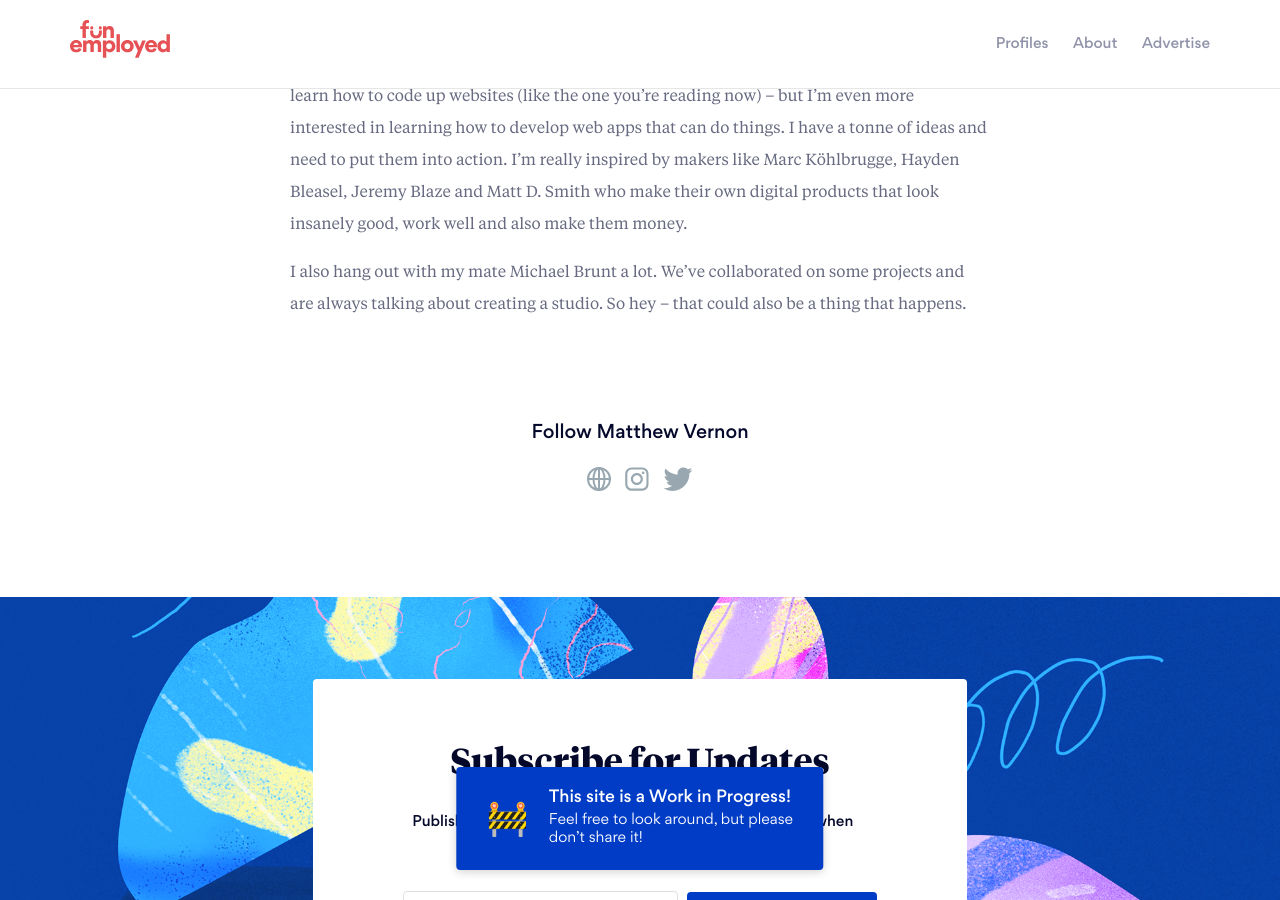
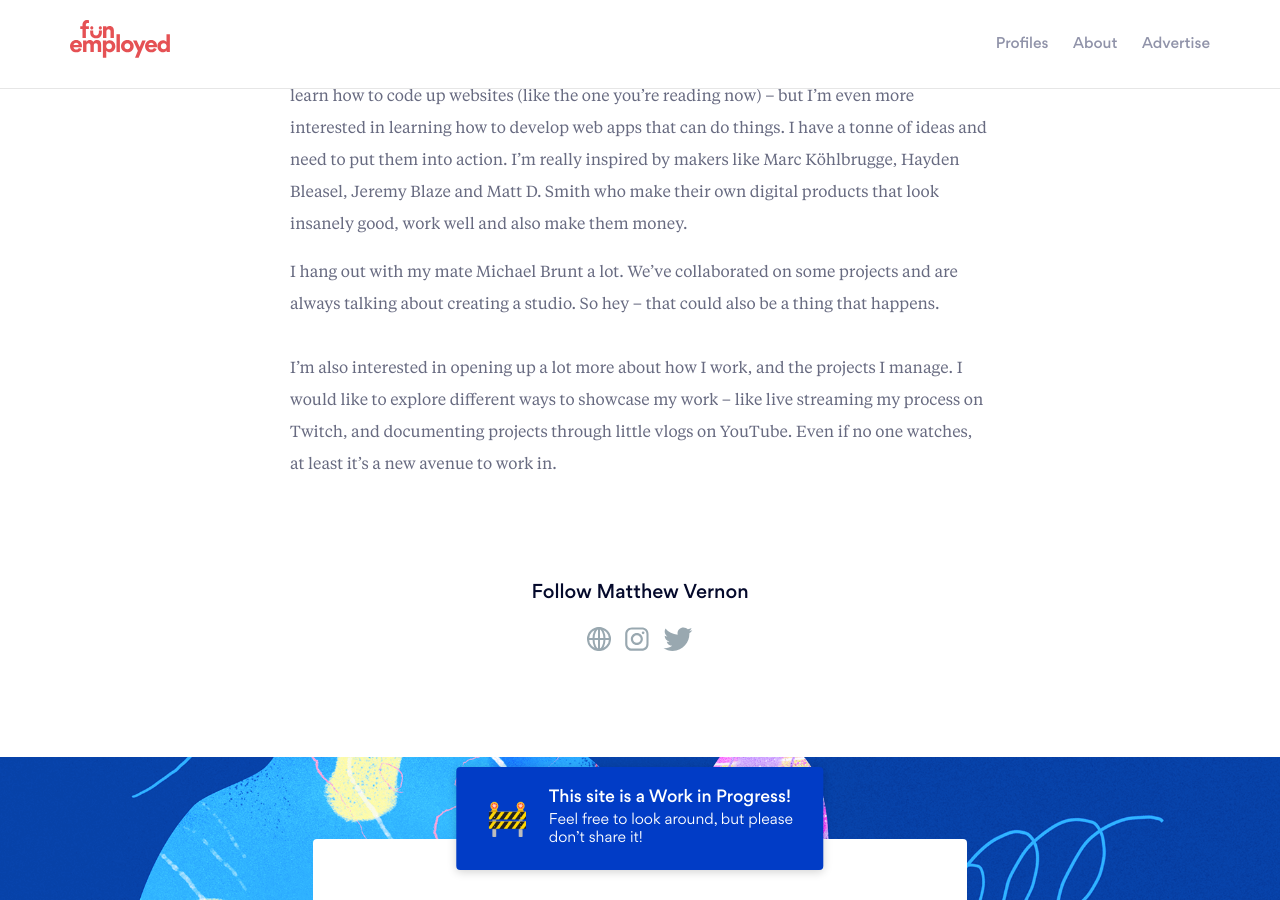
Before and after one commit to mattvernon/funemployed, a Jekyll site: the page built from _profiles/matthewvernon.markdown, in a window 1280 px wide and 900 px high, scrolled down 4752 px. Built offline with Jekyll 4.4.1, drawn with Linux system fonts in a browser that asks for light colours.

Commit message:
Updated Matthewvernon

```diff
--- a/_profiles/matthewvernon.markdown
+++ b/_profiles/matthewvernon.markdown
@@ -28,11 +28,9 @@ Alright – I guess this is pretty vain, but I thought I’d start this website
 
 Here we go..
 
-
 ### Who the fuck am I?
 
 I am Matthew Vernon, a designer from Sydney, Australia. I’m currently freelancing out of my bedroom working for clients on a wide range of projects. I design websites, create strategies, create brands and write a bit of code. In between projects I like to make and build my own projects, with an aim of one day eliminating client work all together.
-
 
 ### How this all got started
 
@@ -42,11 +40,9 @@ Before freelancing I had two full time positions – one at a tech startup and o
 
 Funnily enough – this wasn’t the case, as I was thrown right into the deep end in both positions, with very little help or mentorship. I had to learn things out for myself through experience. This was actually great, because I felt like I progressed as a designer much quicker than other people. I went from fresh out of design school, into a somewhat ‘mid-weight’ role almost immediately. These positions did teach me a lot about business though. They were both pretty small operations so I got to see the ins and outs behind the business. The most important thing I learn from this is that absolutely no one has it together, everyone is learning, and everyone is making it up as they go.
 
-
 ### Why freelance?
 
 From a very young age I have always wanted to have a sense of independence. I have always admired people who have been able to make a living from something they love and enjoy, and aimed to some day reach that point. It’s a bit left of field – but when I was a teenager I was very interested in punk, hardcore, skateboarding and all the other shit that comes along with being a ratchet kid from the suburbs. I looked up to people that went against the grain of society and I believe these subcultures have very much instilled a sense of ideals that is still present in me today. I may not be a pro skateboarder, or touring the world in a hardcore band – but I believe being my own boss and pitching for work in a Black Flag t–shirt is a good enough compromise.
-
 
 ### Preparation
 
@@ -56,7 +52,6 @@ I was getting itchy feet in my full time job and was looking to make a move –
 
 Now that I look back on it I kind of fell into freelance and had it pretty good, but it was definitely something that was years in the making. All the work I had been putting in prior to leaving – like my side projects, my website/portfolio, and my previous freelance experience really provided a nice foundation for me to launch into full-time freelance from.
 
-
 ### Getting clients and projects
 
 A lot of my first projects weren’t actually independent projects with my own clients – they were temporary in-house roles at design studios and startups. For the first 6 or so months of freelancing, I would be jumping between studios and startups (and the agency I worked at full time) doing 2 days here, 3 days there.. charging each studio a day rate.
@@ -65,28 +60,28 @@ The agency I worked at full time needed some help after I had quit, so I came ba
 
 It actually took a while for me to secure my first few real, independent clients. There were a few projects I got from random emails from people who had heard about me from friends, but another way I secured a lot of work was from Facebook Groups. I’m a member of a Facebook group that contains people from the Sydney startup community. It’s full of developers, engineers, growth hackers and people running their own startups – which means, there’s a lot of people that need to hire designers. Every couple of months I put up a post with portfolio and I’ll usually receive a few clients from it.
 
-
 ### Making money and cashing cheques
 
 For agencies, startups and ongoing projects – I’ll charge a day rate. At the moment my day rate is somewhere between $400–$700/day. To calculate this, I doubled what I was earning full-time (to account for expenses, tax and super) and then whacked some more on top to account for periods where I am without work. I’ll charge clients less if they can guarantee work for an extended period of time, and I’ll also add on a “dickhead fee” for clients who I do not enjoy working with.
 
 For independent projects with a scope – I’ll provide a flat rate quote. I usually work this out by estimating how many days I’ll need to spend on it, and then multiplying that by my day rate to calculate how much I should charge.
 
-
 ### Side projects
 
 I have a few side-hustles that bring in a bit of cash.
 
-Last year I wrote an ebook called Sketch + Semplice, its a how-to guide for designers who want to learn how to build completely custom website with Sketch, and Semplice. It took me ages to write – and when I launched it I got about 30 orders in the first week. That was a nice little nugget of extra cash, but was kind of nothing when I thought about how much work I put into it. Since then it’s kind of become a “passive income” thing, as I’ll still get a few random orders coming in. Maybe 2 or 3 a month. Nothing to rave about though.
+Last year I wrote an ebook called Sketch \+ Semplice, its a how-to guide for designers who want to learn how to build completely custom website with Sketch, and Semplice. It took me ages to write – and when I launched it I got about 30 orders in the first week. That was a nice little nugget of extra cash, but was kind of nothing when I thought about how much work I put into it. Since then it’s kind of become a “passive income” thing, as I’ll still get a few random orders coming in. Maybe 2 or 3 a month. Nothing to rave about though.
 
 I run a clothing label for design nerds called Neue Goods. It makes money – but not a lot. I’m constantly funnelling it back into the business. So right now I haven’t made a profit. Clothing labels are hard work and require a tonne of brand building. It’s definitely a slowburn.
 
 I’m also really into investing in Cryptocurrency at the moment. I bought up a fair amount of Ethereum before it boomed, so that’s left me with a nice little nest egg to sit on. I really believe in the future of cryptocurrency and blockchain technology – so I haven’t sold any yet. Because of that – I don’t really count it as money as it’s all hypothetical until your investment is realised. I continue buying up small amounts of both Bitcoin and Ethereum each week.
 
+### What’s next?
 
-### What’s next?
 I don’t see myself going back to full time work any time soon. My main aim is to really solidify my freelance business – it’s still a bit shakey at the moment. There are periods of time where I’m without work and I start running out of money, which is definitely something I want to address moving forward. I feel like I still haven’t hit the sweet spot yet.
 
 I’m also really focussing on learning how to code more. I’m really happy that I’ve been able to learn how to code up websites (like the one you’re reading now) – but I’m even more interested in learning how to develop web apps that can do things. I have a tonne of ideas and need to put them into action. I’m really inspired by makers like Marc Köhlbrugge, Hayden Bleasel, Jeremy Blaze and Matt D. Smith who make their own digital products that look insanely good, work well and also make them money.
 
-I also hang out with my mate Michael Brunt a lot. We’ve collaborated on some projects and are always talking about creating a studio. So hey – that could also be a thing that happens.
+I hang out with my mate Michael Brunt a lot. We’ve collaborated on some projects and are always talking about creating a studio. So hey – that could also be a thing that happens.\
+\
+I'm also interested in opening up a lot more about how I work, and the projects I manage. I would like to explore different ways to showcase my work – like live streaming my process on Twitch, and documenting projects through little vlogs on YouTube. Even if no one watches, at least it's a new avenue to work in.
```
